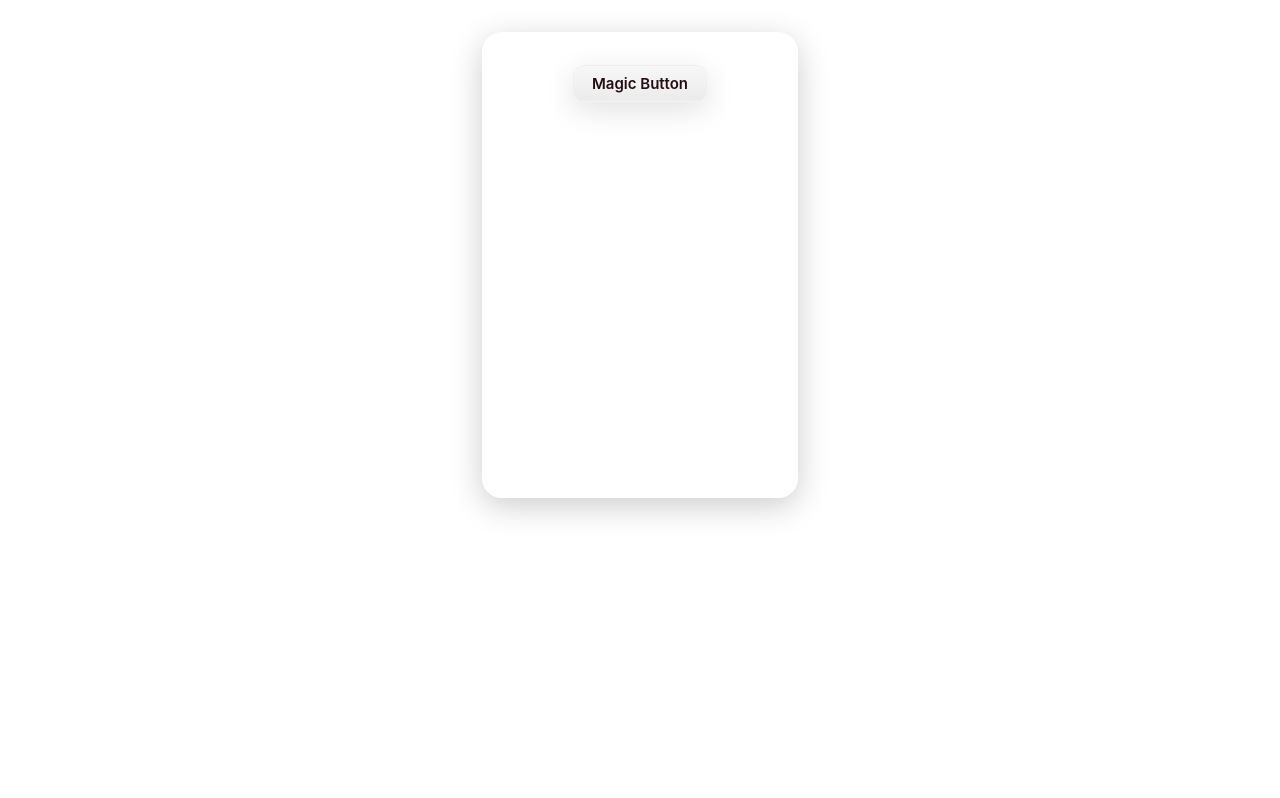
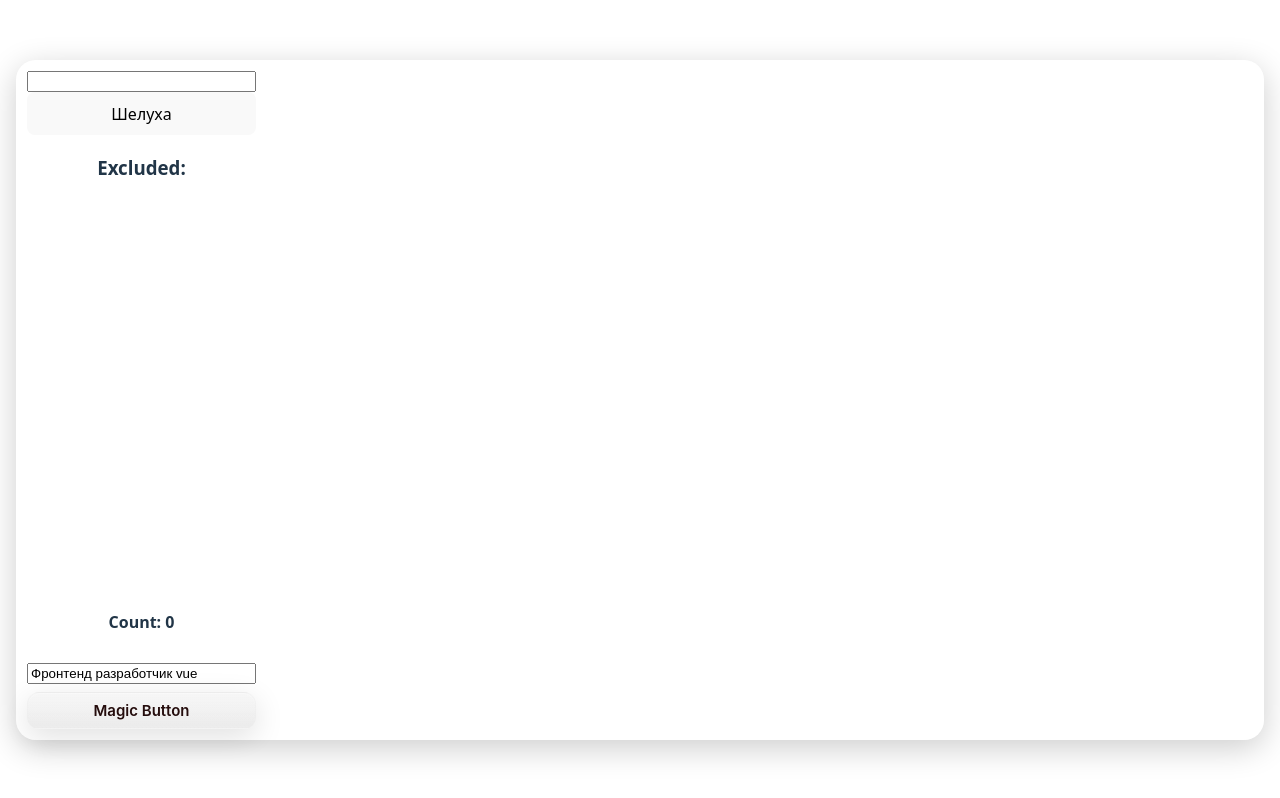
Before and after one commit to Greg-Oster/homelab, a Vue app in the folder frontend/: page / in a window 1280 px wide. Built offline with nearby package versions, Linux system fonts and the light colour scheme.

Commit message:
hh-parsing frontend

```diff
--- a/frontend/src/components/MagicButton.vue
+++ b/frontend/src/components/MagicButton.vue
@@ -1,11 +1,12 @@
 <script setup lang="ts">
-  const handleClick = () => {
-    console.log('click');
-  }
+// defineEmits(['click']);
+// const handleClick = () => {
+//
+// }
 </script>
 
 <template>
-  <button class="glass-btn" type="button" @click="handleClick">Magic Button</button>
+  <button class="glass-btn" type="button">Magic Button</button>
 </template>
 
 <style>
@@ -50,7 +51,6 @@
   /* тонкая "подсветка" обводки сверху — создаёт эффект стекла */
   outline: none;
   position: relative;
-  overflow: hidden;
 }
 
 /* внутренний отблеск (псевдоэлемент) */
--- /dev/null
+++ b/frontend/src/components/TheSidebar.vue
@@ -0,0 +1,160 @@
+<script setup lang="ts">
+  import { ref } from 'vue'
+
+  const emit = defineEmits(['filter']);
+
+  const rExcluded = ref<string[]>([]);
+  const rInput = ref("");
+  const handleInputSubmit = (key: KeyboardEvent) => {
+    if (key.code === 'Enter') {
+      rExcluded.value.push(rInput.value)
+      rInput.value = ''
+      emit('filter', rExcluded.value)
+    }
+  }
+
+  const handleDefaultExclude = () => {
+    rExcluded.value =
+    // [
+    //   "php",
+    //   "Fullstack",
+    //   "Программист",
+    //   "Java",
+    //   "Backend",
+    //   "Bitrix",
+    //   "Python",
+    //   "WordPress",
+    //   "Project",
+    //   "Менеджер",
+    //   "AI",
+    //   "Odoo",
+    //   "Flutter",
+    //   "Designer",
+    //   "C#",
+    //   ".NET",
+    //   "Golang",
+    //   "Ruby",
+    //   "Oracle",
+    //   "Delphi",
+    //   "C++",
+    //   "Blockchain",
+    //   "1С-Битрикс",
+    //   "SEO",
+    //   "QA",
+    //   "DevOps",
+    //   "ML",
+    //   "Data",
+    //   "Аналитик",
+    //   "Архитектор",
+    //   "Рекрутер",
+    //   "Маркетолог"
+    // ]
+
+    [
+      "php",
+      "java",
+      "python",
+      "backend",
+      "fullstack",
+      "devops",
+      "qa",
+      "ux/ui",
+      "designer",
+      "manager",
+      "recruiter",
+      "analyst",
+      "seo",
+      "flutter",
+      "golang",
+      "blockchain",
+      "c#",
+      "c++",
+      "ruby",
+      ".net",
+      "odoo",
+      "delphi",
+      "ml",
+      "ai",
+      "testing",
+      "security",
+      "bi",
+      "project",
+      "mobile",
+      "ios",
+      "android",
+      "database",
+      "teamlead",
+      "lead",
+      "product",
+      "creative",
+      "application",
+      "wordpress",
+      "manual",
+      "etl",
+      "system",
+      "architect",
+      "qa-fullstack",
+      "pre-sale",
+      "cloud",
+      "sales",
+      "devops-инженер",
+      "fpga",
+      "analytics"
+    ]
+
+
+    // rExcluded.value = [
+    //   "angular",
+    //   "php",
+    //   "node.js",
+    //   "java",
+    //   "flutter",
+    //   "backend",
+    //   "python",
+    //   "fullstack",
+    //   "ruby",
+    //   "дизайнер",
+    //   "c#",
+    //   ".net",
+    //   "manager",
+    //   "golang",
+    //   "bitrix",
+    //   "lead",
+    //   "owner",
+    //   "recruiter",
+    //   "rust","C#","back-end","тренер","cocos","1C-<bnhbrc","1С-Битрикс","QA","Designer","IOS","WordPress","Битрикс","Net","SEO","AI","PostgreSQL","тестированию","Менеджер","директор","Go","аналитик","Тестировщик","DevOps","DION","маркетолог","Delphi","рекрутер","Руководитель","С++","ODOO","данных","Владелец","Наставник","НСМ","Преподаватель","Full-stack","С#","Копирайтер","Security","Machine","ML-инженер"
+    // ]
+  }
+</script>
+
+<template>
+  <div class="sidebar">
+    <input type="text" @keydown="handleInputSubmit" v-model="rInput">
+    <button @click="handleDefaultExclude">Шелуха</button>
+    <h3>Excluded:</h3>
+    <p>
+      <span v-for="item in rExcluded">{{ item }}</span>
+    </p>
+    <div class="sidebar__footer">
+      <slot></slot>
+    </div>
+  </div>
+</template>
+
+<style scoped lang="scss">
+  .sidebar {
+    display: flex;
+    flex-direction: column;
+    padding: 10px;
+    width: 250px;
+    height: 100%;
+    border-right: 1px solid rgba(255, 255, 255, 0.25);
+
+    &__footer {
+      margin-top: auto;
+      display: flex;
+      flex-direction: column;
+      gap: 8px;
+    }
+  }
+</style>
--- /dev/null
+++ b/frontend/src/components/TheTable.vue
@@ -0,0 +1,68 @@
+<template>
+  <div class="table-wrapper">
+    <table class="glass-table">
+      <thead>
+      <tr>
+        <th :key="num">N</th>
+        <th v-for="col in columns" :key="col.key">{{ col.label }}</th>
+      </tr>
+      </thead>
+      <tbody>
+      <tr v-for="(row, index) in rows" :key="index">
+        <td>{{ index }}</td>
+        <td v-for="col in columns" :key="col.key">
+          {{ col.render ? col.render(row[col.key], row) : row[col.key] }}
+        </td>
+      </tr>
+      </tbody>
+    </table>
+  </div>
+</template>
+
+<script setup>
+import { defineProps } from "vue";
+
+const props = defineProps({
+  rows: {
+    type: Array,
+    default: () => [],
+  },
+  columns: {
+    type: Array,
+    default: () => [],
+    // каждый столбец: { key: 'name', label: 'Name', render: (value, row) => ... }
+  },
+});
+</script>
+
+<style scoped>
+.table-wrapper {
+  overflow-x: auto;
+  padding: 1rem;
+}
+
+.glass-table {
+  width: 100%;
+  border-collapse: collapse;
+  background: rgba(255, 255, 255, 0.15);
+  backdrop-filter: blur(10px);
+  box-shadow: 0 4px 30px rgba(0, 0, 0, 0.1);
+  border-radius: 12px;
+  color: #fff;
+  font-family: -apple-system, BlinkMacSystemFont, "Segoe UI", Roboto, Helvetica, Arial, sans-serif;
+}
+
+.glass-table th,
+.glass-table td {
+  padding: 0.75rem 1rem;
+  text-align: left;
+}
+
+.glass-table thead {
+  border-bottom: 1px solid rgba(255, 255, 255, 0.25);
+}
+
+.glass-table tbody tr:hover {
+  background: rgba(255, 255, 255, 0.05);
+}
+</style>
--- a/frontend/src/components/VForm.vue
+++ b/frontend/src/components/VForm.vue
@@ -1,35 +1,211 @@
 <script setup lang="ts">
 import MagicButton from "./MagicButton.vue";
+import TheTable from "./TheTable.vue";
+
+import { ref, computed, reactive } from 'vue';
+import TheSidebar from "./TheSidebar.vue";
+
+const url = 'https://api.hh.ru/vacancies'
+const rPerPage = ref(100)
+const rSearchText = ref('Фронтенд разработчик vue')
+
+const params = reactive({
+  text: rSearchText,
+  area: ref(1),
+  per_page: rPerPage,
+})
+
+const getSearchParamsString = () => {
+  const searchParams = new URLSearchParams();
+
+  Object.keys(params).forEach(key => {
+    const value = params[key];
+    searchParams.append(key, value);
+  })
+
+  return searchParams
+}
+
+const fetchData = async (url: string) => {
+  const res = await fetch(url)
+  return await res.json()
+}
+async function fetchPages(url: string, from = 0, to = 20, batchSize = 5) {
+  const results: any[] = [];
+
+  // Всего страниц
+  const pages = [];
+  for (let page = from; page <= to; page++) {
+    pages.push(page);
+  }
+
+  // Идём по батчам
+  for (let i = 0; i < pages.length; i += batchSize) {
+    const batch = pages.slice(i, i + batchSize);
+
+    const promises = batch.map(page =>
+        fetch(`${url}&page=${page}`)
+            .then(response => {
+              if (!response.ok) {
+                throw new Error(`Ошибка на странице ${page}: ${response.status}`);
+              }
+              return response.json();
+            })
+    );
+
+    try {
+      const batchResults = await Promise.all(promises);
+      results.push(...batchResults);
+    } catch (error) {
+      console.error('Ошибка при получении данных:', error);
+    }
+  }
+
+  console.log('Все ответы получены:', results);
+  return results;
+}
+
+
+
+const allData = ref([])
+const handleClick = async () => {
+  const searchParams = getSearchParamsString();
+  const data = await fetchData(`${url}?page=0&${searchParams}`)
+  const itemsFound = data.found
+  const totalRequestsNeeded = Math.floor(itemsFound / rPerPage.value)
+  allData.value = await fetchPages(`${url}?${searchParams}`, 0, totalRequestsNeeded);
+}
+
+const cTableData = computed(() => allData.value[0]?.items)
+const cTableAllData = computed(() => {
+  let res = []
+  allData.value.forEach((requestData) => {
+    res.push(...requestData.items)
+  })
+  return res
+})
+
+const userColumns = [
+  { key: 'id', label: 'ID' },
+  { key: 'name', label: 'Name' },
+  { key: 'url', label: 'Url' },
+  { key: 'id', label: 'Link to HH', render: (value: string) => { return `https://hh.ru/vacancy/${value}` } },
+]
+
+const rExcludeList = ref<string[]>([]);
+const handleFilter = (value: string[]) => {
+  rExcludeList.value = value
+}
+// const filteredData = computed(() => {
+//   const excluded = rExcludeList.value
+//   return cTableAllData.value.filter((item) => {
+//     const data = item.name.toLowerCase();
+//
+//     for (let i = 0; i < excluded.length; i++) {
+//       const excludeWord = excluded[i].toLowerCase()
+//       let flag = true
+//
+//       if (data.includes(excludeWord)) {
+//         flag = false
+//       }
+//
+//       if (flag) {
+//         return true
+//       } else {
+//         return false
+//       }
+//     }
+//   })
+// })
+const cTestOnlyNames = computed(() => {
+  return cTableAllData.value.map(item => item.name);
+})
+// const filteredData = computed(() => {
+//   const excluded = rExcludeList.value.map(w => w.toLowerCase())
+//   return cTableAllData.value.filter((item) => {
+//     const data = item.name.toLowerCase()
+//     // true если не содержит ни одного слова из excluded
+//     return !excluded.some(word => data.includes(word))
+//   })
+// })
+
+// const filteredData = computed(() => {
+//   const excluded = rExcludeList.value.map(w => w.toLowerCase())
+//
+//   return cTableAllData.value.filter((item) => {
+//     const data = item.name.toLowerCase()
+//     // разбиваем строку на слова по пробелам, дефисам, слешам и т.д.
+//     const words = data.split(/[\s\-\/()]+/)
+//
+//     // true если ни одно слово не входит в список исключений
+//     return !words.some(word => excluded.includes(word))
+//   })
+// })
+
+const filteredData = computed(() => {
+  const excluded = rExcludeList.value.map(w => w.toLowerCase())
+  return cTableAllData.value.filter(item => {
+    const data = item.name.toLowerCase()
+    // true если ни одно слово из excluded не встречается в data
+    return !excluded.some(word => {
+      // точное совпадение слова с точкой учитываем
+      const regex = new RegExp(`\\b${word.replace(/[.*+?^${}()|[\]\\]/g, '\\$&')}\\b`, 'i')
+      return regex.test(data)
+    })
+  })
+})
+
+
+const cCount = computed(() => {
+  return filteredData.value.length
+})
 </script>
 
 <template>
-<div class="form-container glass-container">
-  <MagicButton/>
-</div>
+  <div class="form-container glass-container">
+    <TheSidebar @filter="handleFilter">
+      <h4>Count: {{ cCount }}</h4>
+      <input v-model="rSearchText"/>
+      <MagicButton @click="handleClick" class="btn"/>
+    </TheSidebar>
+    <div class="main-content">
+      <TheTable v-if="cTableData" :rows="filteredData.length > 0 ? filteredData : cTableAllData" :columns="userColumns"/>
+    </div>
+  </div>
 </template>
 
 <style scoped>
+
 .form-container {
   margin: auto;
-  height: 50vh;
-  max-width: 250px;
+  height: 85vh;
   width: 100%;
 }
 
+.btn {
+  flex: 1;
+}
+
 .glass-container {
-  background: rgba(255, 255, 255, 0.1); /* лёгкая прозрачность */
-  border-radius: 20px;                  /* скруглённые углы */
-  padding: 2rem;                        /* внутренние отступы */
+  background: rgba(255, 255, 255, 0.1);
+  border-radius: 20px;
   backdrop-filter: blur(14px) saturate(180%);
   -webkit-backdrop-filter: blur(20px) saturate(180%);
 
-  border: 1px solid rgba(255, 255, 255, 0.25); /* деликатная рамка */
-  box-shadow: 0 8px 32px rgba(0, 0, 0, 0.2);   /* мягкая тень */
+  border: 1px solid rgba(255, 255, 255, 0.25);
+  box-shadow: 0 8px 32px rgba(0, 0, 0, 0.2);
 
-  display: flex;                        /* универсальная сетка */
-  flex-direction: column;               /* элементы сверху вниз */
-  align-items: center;                  /* по центру */
-  gap: 1rem;                            /* расстояние между детьми */
+  display: flex;
+  align-items: center;
+  gap: 1rem;
+}
+
+.main-content {
+  display: flex;
+  flex-direction: column;
+  align-items: center;
+  max-height: 100%;
+  flex:1;
 }
 
 </style>
--- a/frontend/src/style.css
+++ b/frontend/src/style.css
@@ -5,12 +5,16 @@
 
   color-scheme: light dark;
   color: rgba(255, 255, 255, 0.87);
-  background-color: #242424;
+  background-color: #414141;
 
   font-synthesis: none;
   text-rendering: optimizeLegibility;
   -webkit-font-smoothing: antialiased;
   -moz-osx-font-smoothing: grayscale;
+}
+
+html * {
+  box-sizing: border-box;
 }
 
 a {
@@ -25,10 +29,9 @@ a:hover {
 body {
   margin: 0;
   display: flex;
-  place-items: center;
+  align-items: center;
   min-width: 320px;
   min-height: 100vh;
-  align-items: flex-start;
 }
 
 h1 {
@@ -64,7 +67,7 @@ button:focus-visible {
   max-width: 1280px;
   width: 100%;
   margin: 0 auto;
-  padding: 2rem;
+  padding: 1rem;
   text-align: center;
 }
 
```
